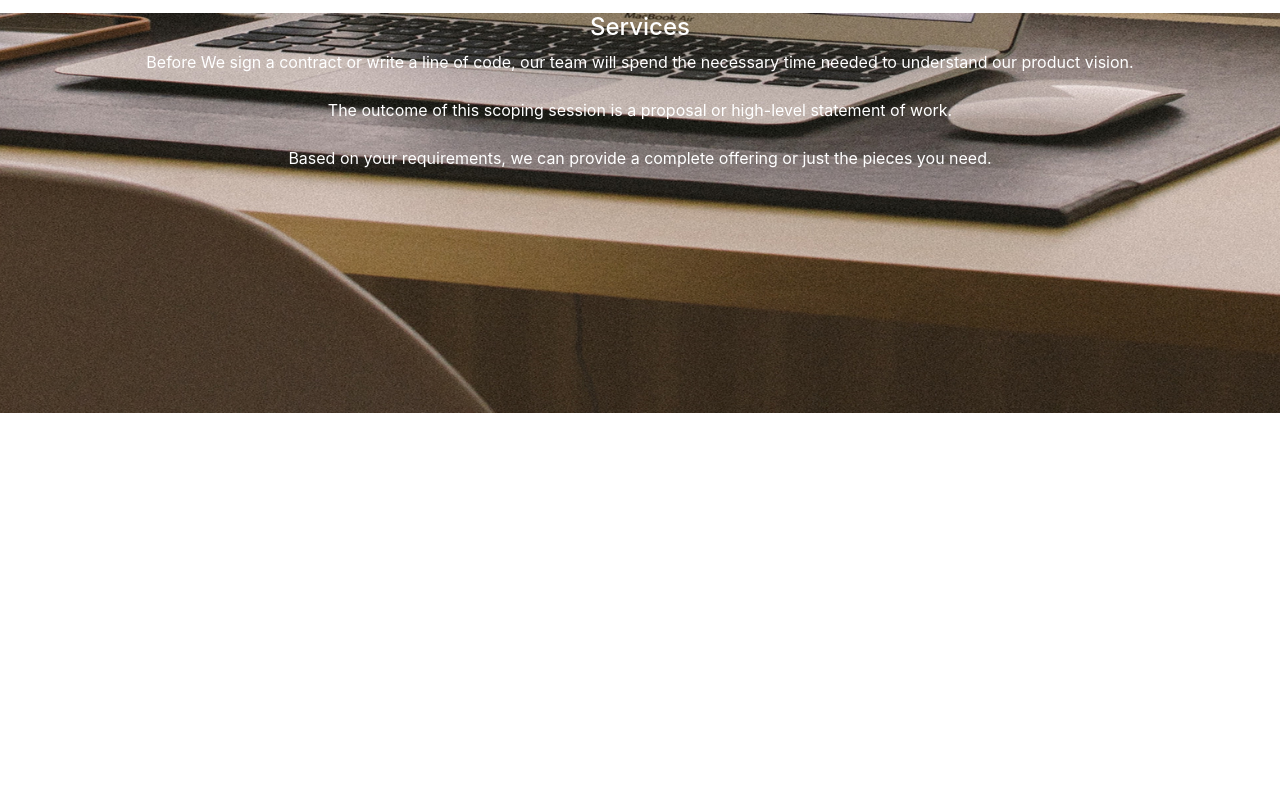
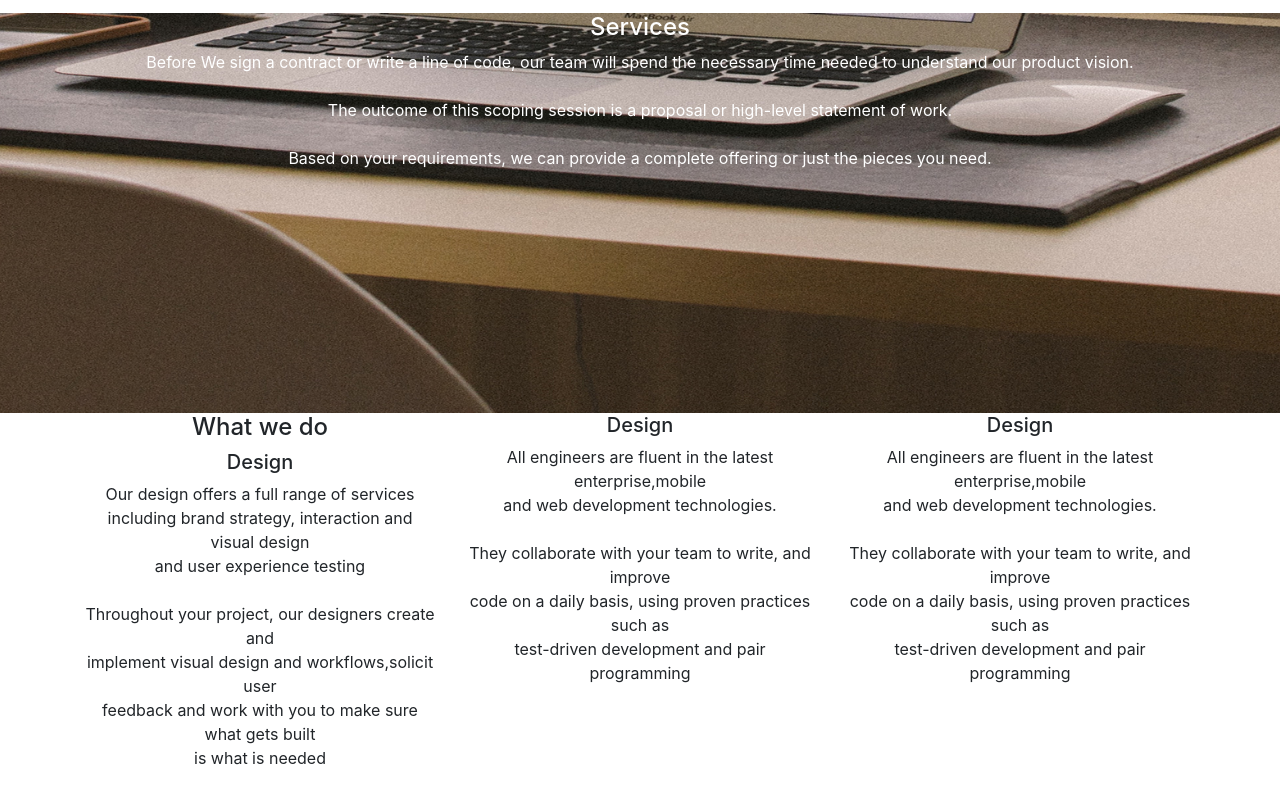
Before and after one commit to Wasike-Elvis/Delani-Studio, a plain HTML site: page index.html in a window 1280 px wide. Shown: the part 1000-1786 px from the top of the page. Before the commit the page ends 1413 px from the top, so only its background shows below. Drawn offline with nearby package versions, Linux system fonts and the light colour scheme; a script that the page names is missing.

Commit message:
create structure of what we do

```diff
--- a/index.html
+++ b/index.html
@@ -40,7 +40,46 @@
 
             <div class="Services">
                 <H4>Services</H4>
-                <p>Before We sign a contract or write a line of code, our team will spend the necessary  time needed to understand our product vision.<br><br>The outcome of this scoping session is a proposal or high-level statement of work.<br><br>Based on your requirements, we can provide a complete offering or just the pieces you need.  </p>
+                <p>Before We sign a contract or write a line of code, our team will spend the necessary time needed to
+                    understand our product vision.<br><br>The outcome of this scoping session is a proposal or
+                    high-level statement of work.<br><br>Based on your requirements, we can provide a complete offering
+                    or just the pieces you need. </p>
+            </div>
+        </div>
+        <div class="container">
+                <div class="row">
+        <div class="col-sm-4">
+            <h4>What we do</h4>
+            <h5>Design</h5>
+            <p>Our design offers a full range of services<br>
+                including brand strategy, interaction and visual design<br>
+                and user experience testing<br><br>
+                Throughout your project, our designers create and<br>
+                implement visual design and workflows,solicit user<br>
+                feedback and work with you to make sure what gets built<br>
+                is what is needed
+            </p>
+
+        </div>
+
+        <div class="col-sm-4">
+                <h5>Design</h5>
+                <p>All engineers are fluent in the latest enterprise,mobile<br>
+                    and web development technologies.<br><br>
+                    They collaborate with your team to write, and improve<br>
+                    code on a daily basis, using proven practices such as<br>
+                    test-driven development and pair programming
+                </p>
+            </div>
+            <div class="col-sm-4">
+                    <h5>Design</h5>
+                    <p>All engineers are fluent in the latest enterprise,mobile<br>
+                        and web development technologies.<br><br>
+                        They collaborate with your team to write, and improve<br>
+                        code on a daily basis, using proven practices such as<br>
+                        test-driven development and pair programming
+                    </p>
+                </div>
             </div>
             </div>
     </div>
```
Lines whose indentation alone changed are shown as unchanged.
